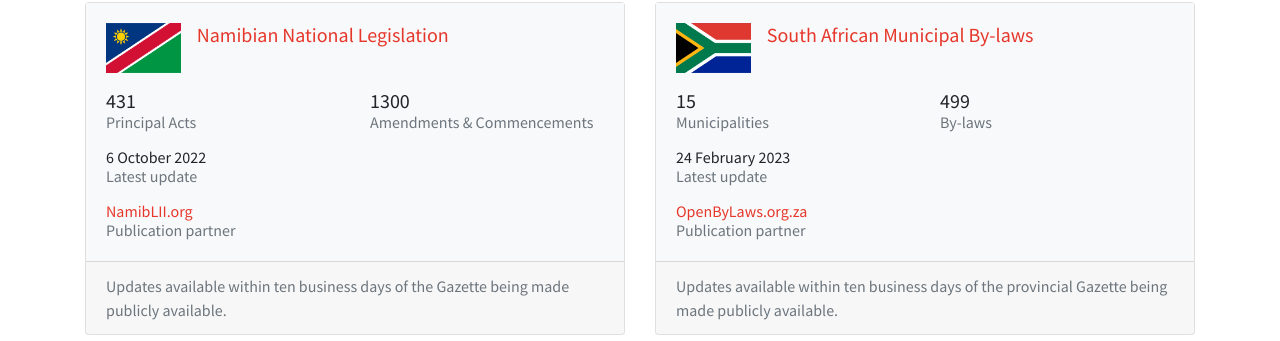
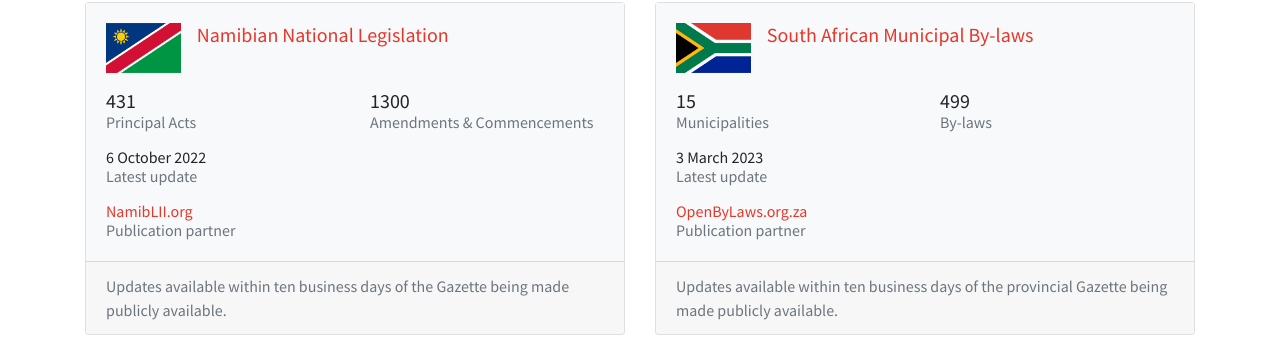
Before and after one commit to laws-africa/laws-africa.github.io, a Jekyll site: the page built from commons.markdown, in a window 1280 px wide and 900 px high, scrolled down 595 px. Shown: the part 113-454 px from the top of the window. Built offline with Jekyll 4.4.1, drawn with Linux system fonts in a browser that asks for light colours; nearby versions of some CDN libraries.

Commit message:
Updated commons stats

```diff
--- a/_data/commons.json
+++ b/_data/commons.json
@@ -33,7 +33,7 @@
     "n_stubs": 453
   },
   "za_bylaws": {
-    "as_at_date": "2023-02-24",
+    "as_at_date": "2023-03-03",
     "n_bylaws": 499,
     "n_municipalities": 15
   },
```
